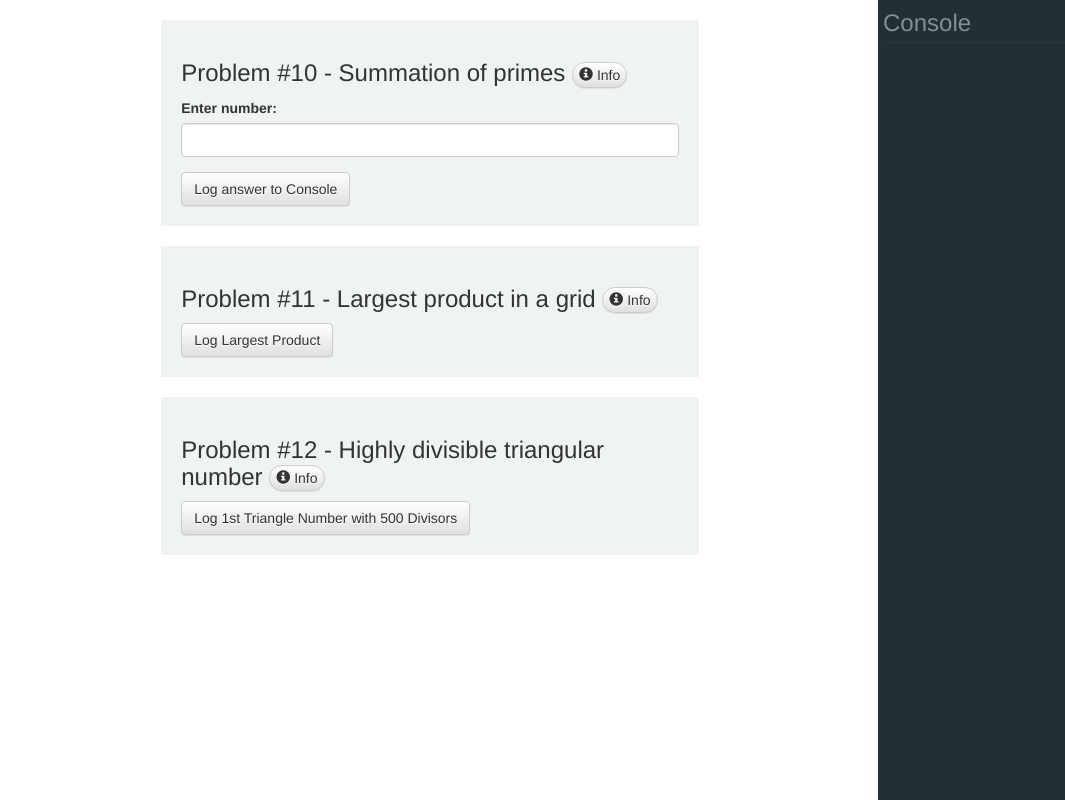
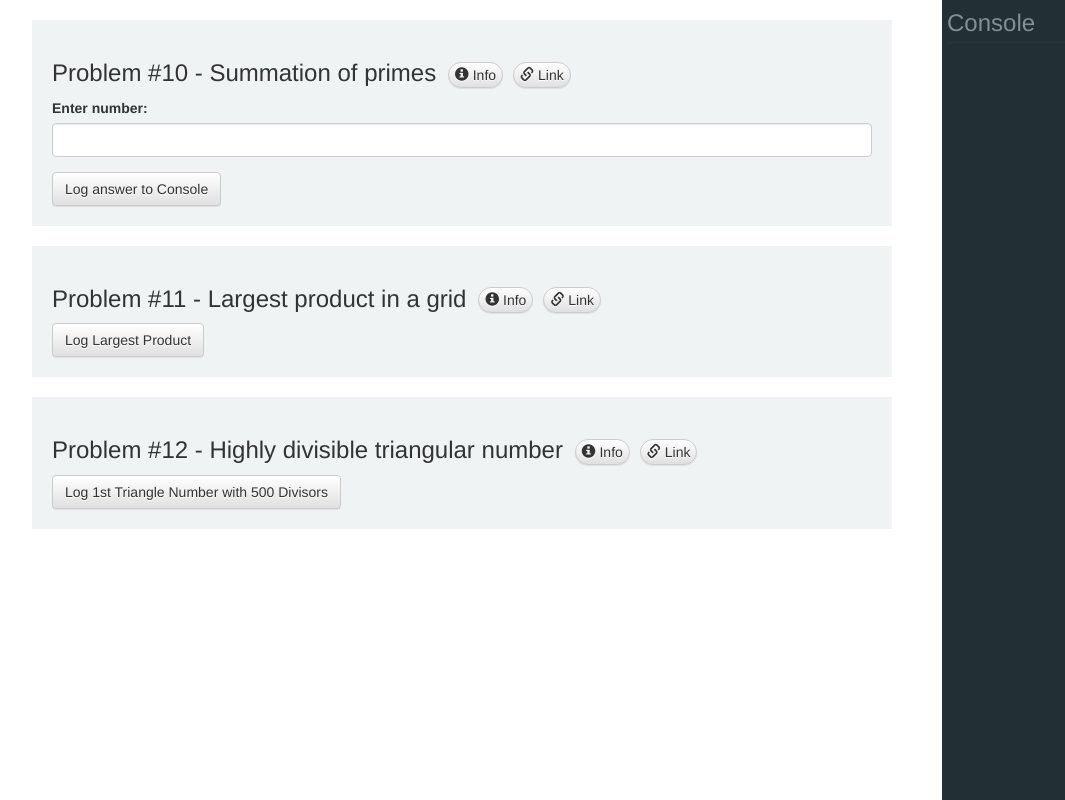
Before and after one commit to Samanimkr/project-euler-react, a React (Create React App) app: page / in a window 1280 px wide. Shown: the whole page, without its empty margins (18-1083 px from the left). Built offline with nearby package versions, Linux system fonts and the light colour scheme.

Commit message:
Adds link to each problem num

```diff
--- a/src/App.js
+++ b/src/App.js
@@ -39,9 +39,10 @@ class App extends Component {
 
 const styles = {
   problemsContainer: {
-    width: '70%',
+    width: '75%',
     height: '100%',
     position:  'absolute',
+    padding: '0 50px',
     top: 0,
     left: 0,
   }
--- a/src/components/ConsoleComponent.js
+++ b/src/components/ConsoleComponent.js
@@ -26,7 +26,7 @@ const styles = {
     container: {
         backgroundColor: '#222f35',
         padding: '5px',
-        width: '30%',
+        width: '25%',
         height: '100%',
         position: 'fixed',
         right: 0,
--- a/src/components/ProblemComponent.js
+++ b/src/components/ProblemComponent.js
@@ -58,10 +58,16 @@ class ProblemComponent extends React.Component {
                     {this.props.title}&nbsp;
                     <Button
                         style={styles.link}
-                        target='_blank'
                         onClick={() => this.setState({popupVisible: !this.state.popupVisible})}
                     >
                         <Glyphicon glyph='info-sign' />&nbsp;Info
+                    </Button>
+                    <Button
+                        style={styles.link}
+                        target='_blank'
+                        href={`https://projecteuler.net/problem=${this.props.problemNum}`}
+                    >
+                        <Glyphicon glyph='link' />&nbsp;Link
                     </Button>
                 </h3>
 
@@ -92,13 +98,14 @@ const styles = {
         position: 'relative',
         backgroundColor: '#EFF3F4',
         padding: '20px',
-        width: '60%',
+        width: '100%',
         overflow: 'scroll',
         margin: '20px auto',
     },
     link: {
         padding: '2px 6px',
         borderRadius: '15px',
+        margin: '0 5px',
     }
 }
 
```
